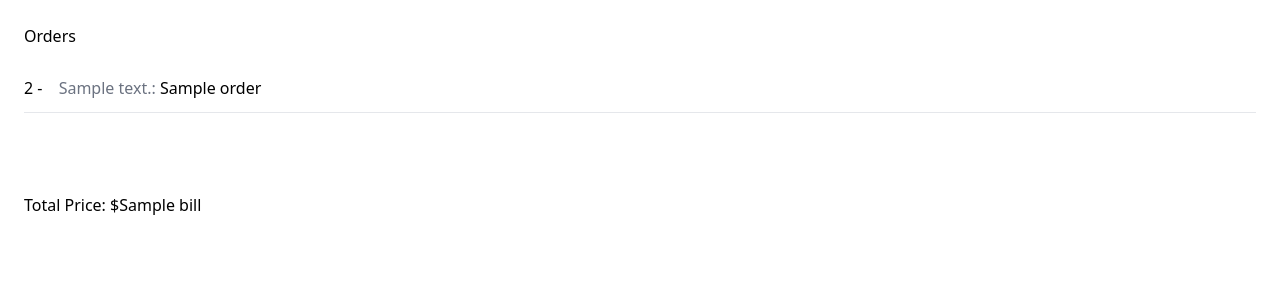
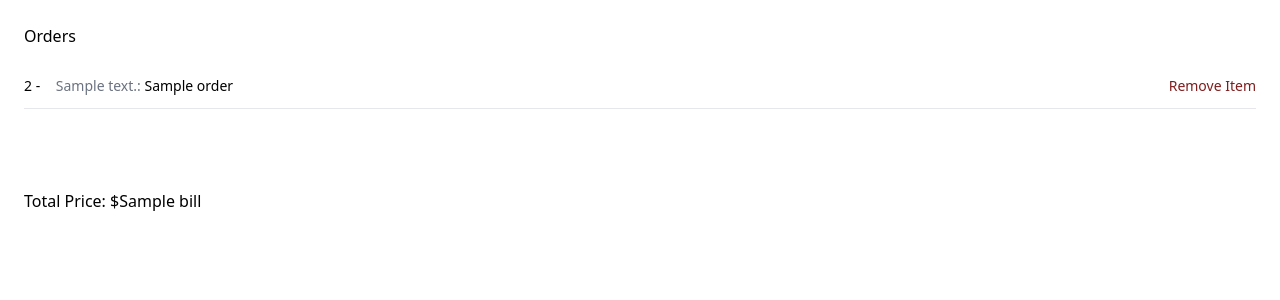
Before and after one commit to ammarsarhan/Bookstore, a Flask app: template templates/dashboard.html in a window 1280 px wide. Shown: the part 72-372 px from the top of the page. Run offline with Flask 3, Linux system fonts and the light colour scheme; the template is opened without the code that fills it: most values are stand-ins (such as "Sample title", 1, 10 or a date in 2020); some libraries are stand-ins or nearby versions.

Commit message:
Added Ability To Remove Order

```diff
--- a/app.py
+++ b/app.py
@@ -16,11 +16,19 @@ def index():
 @app.route("/dashboard")
 def dashboard():
     orders = bookstore.orders
-
-    bookstore.calculateBill()
     bill = bookstore.bill
 
     return render_template("dashboard.html", orders = enumerate(orders), bill = bill)
+
+@app.route("/remove/<id>")
+def removeOrder(id):
+    item = bookstore.orders[int(id) - 1].getData()
+    price = item["price"]
+    bookstore.bill = bookstore.bill - price
+
+    bookstore.orders.pop(int(id) - 1)
+
+    return redirect("/dashboard")
 
 # Bookstore Update Routes
 @app.route('/update/book/<id>', methods=['GET', 'POST'])
@@ -54,6 +62,8 @@ def orderBook(id):
         book = Book(data["title"], data["author"], data["price"], data["ISBN"], data["genre"], data["pages"])
 
         bookstore.orders.append(book)
+        bookstore.bill = bookstore.bill + float(data["price"])
+
         return redirect("/")
 
 @app.route('/order/magazine/<id>', methods=['GET', 'POST'])
@@ -66,6 +76,8 @@ def orderMagazine(id):
         magazine = Magazine(data["title"], data["author"], data["price"], data["issue"], data["publication"], data["editor"])
 
         bookstore.orders.append(magazine)
+        bookstore.bill = bookstore.bill + float(data["price"])
+
         return redirect("/")
 
 # JSON Data Requests
--- a/bookstore.py
+++ b/bookstore.py
@@ -128,7 +128,3 @@ class Bookstore:
 
         raw[int(id) - 1] = data
         json.dump(raw, file)
-
-    def calculateBill(self):
-        for order in self.orders:
-            self.bill = order.getData()["price"] + self.bill
--- a/templates/dashboard.html
+++ b/templates/dashboard.html
@@ -14,7 +14,7 @@
     <main class="p-6 box-border">
         <span class="block">Orders</span>
             {% for index, order in orders %}
-            <div class="my-4 py-3 border-b-[1px]">
+            <div class="my-4 py-3 border-b-[1px] text-sm">
                 <span>{{index + 1}} - </span>
                 {% for detail in order.getData() %}
                     {% if 'ISBN' in detail %}
@@ -29,6 +29,7 @@
                         {% endif %}
                     {% endif %}
                 {% endfor %}
+                <a href="/remove/{{index + 1}}" class="float-right text-red-900 hover:text-red-600">Remove Item</a>
             </div>
             {% endfor %}
          <span class="block my-20">Total Price: ${{bill}}</span>
```
Also changed, not shown: data/magazines.json (+1 -1 lines).
